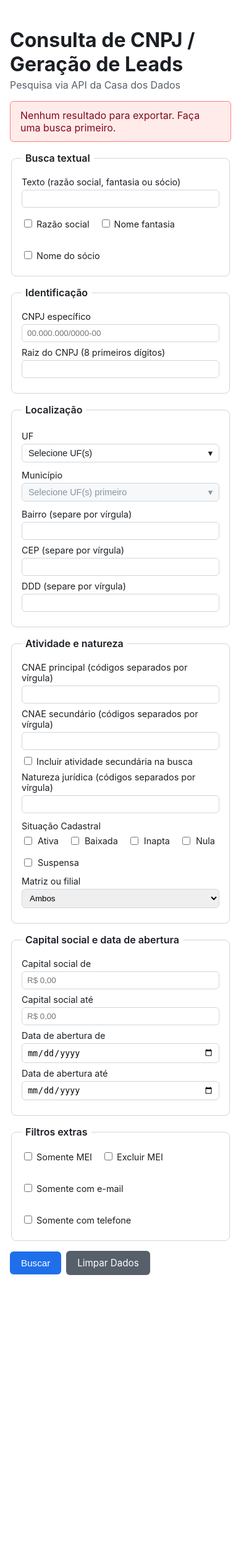
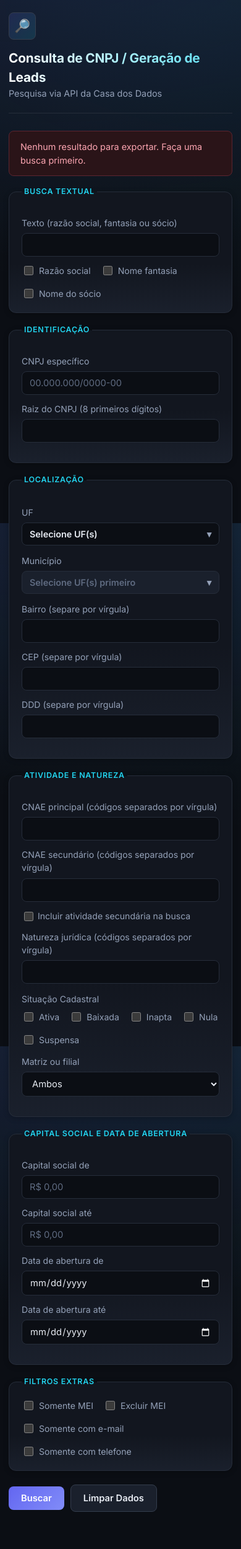
Before and after one commit to renatopradop-eng/consulta_cnpj, a Flask app: page /exportar in a window 390 px wide. Shown: the whole page at 62% size. Before the commit the page ends 2057 px from the top, so only its background shows below. Run offline with Flask 3, Linux system fonts and the light colour scheme.

Commit message:
Redesenha a interface com tema escuro moderno
- static/style.css reescrito do zero: paleta escura com gradientes sutis
  (fundo com radiais azul/ciano), cards com sombra para cada fieldset em
  grid responsivo, tipografia Inter, botões com gradiente/estados de
  hover, inputs com anel de foco, checkboxes com accent-color, tabela com
  zebra striping e cabeçalho fixo, dropdowns/paginação retrabalhados —
  mantendo todas as classes/IDs que static/app.js já usa (nada de
  comportamento muda, só aparência).
- Cabeçalho com selo/ícone e título em gradiente.
- utils.py ganha rotulo_coluna(): mapeia cada coluna técnica (capital_social,
  municipio, contato_email, contato_telefonico, atividade_principal.descricao)
  para um rótulo amigável (Capital Social, Município, E-mail, Telefone,
  CNAE Principal), usado no cabeçalho da tabela e no XLSX exportado — os
  dados continuam indexados pelo nome técnico internamente.
- Validado com screenshots reais (Playwright + dados simulados): tela
  inicial, dropdown de UF aberto e tabela de resultados.

Co-Authored-By: Claude Sonnet 5 <noreply@anthropic.com>
Claude-Session: https://claude.ai/code/session_01NCk3Zvtfvi7TAtAogZSEMd

```diff
--- a/app.py
+++ b/app.py
@@ -9,7 +9,7 @@ from flask import Flask, Response, jsonify, render_template, request, send_file,
 load_dotenv()
 
 import api_client
-from utils import build_xlsx, flatten_records
+from utils import build_xlsx, flatten_records, rotulo_coluna
 
 app = Flask(__name__)
 app.secret_key = os.environ.get("FLASK_SECRET_KEY", "dev-secret-troque-me")
@@ -154,6 +154,9 @@ def _paginar_estado(estado, pagina_raw="1", tamanho_raw=None):
 
 
 def _render(filtros, estado, erro, **extra):
+    if estado and estado.get("colunas"):
+        estado = dict(estado)
+        estado["rotulos"] = {col: rotulo_coluna(col) for col in estado["colunas"]}
     return render_template("index.html", filtros=filtros, estado=estado, erro=erro, ufs=UFS, **extra)
 
 
--- a/static/style.css
+++ b/static/style.css
@@ -1,47 +1,131 @@
 :root {
-  --cor-primaria: #1f6feb;
-  --cor-texto: #1b1f24;
-  --cor-borda: #d0d7de;
-  --cor-fundo-alt: #f6f8fa;
+  color-scheme: dark;
+
+  --bg: #0b0e14;
+  --bg-elevado: #12161f;
+  --bg-elevado-2: #1a202c;
+  --bg-hover: #1f2530;
+  --borda: #262d3a;
+  --borda-forte: #343d4d;
+
+  --texto: #e8ecf3;
+  --texto-suave: #94a1b8;
+  --texto-fraco: #5f6b81;
+
+  --primaria: #6366f1;
+  --primaria-2: #22d3ee;
+  --primaria-hover: #7880f5;
+  --primaria-fraca: rgba(99, 102, 241, 0.16);
+
+  --sucesso: #34d399;
+  --perigo: #f87171;
+  --perigo-bg: #2a1418;
+  --perigo-borda: #5c2530;
+  --perigo-texto: #fca5b1;
+
+  --raio: 12px;
+  --raio-sm: 8px;
+  --sombra: 0 8px 24px rgba(0, 0, 0, 0.35);
+  --sombra-sm: 0 2px 8px rgba(0, 0, 0, 0.25);
 }
 
 * { box-sizing: border-box; }
 
 body {
-  font-family: -apple-system, Segoe UI, Roboto, Arial, sans-serif;
-  color: var(--cor-texto);
-  max-width: 1100px;
+  font-family: "Inter", -apple-system, "Segoe UI", Roboto, Helvetica, Arial, sans-serif;
+  color: var(--texto);
+  background: var(--bg);
+  min-height: 100vh;
+  background-image:
+    radial-gradient(1200px 500px at 15% -10%, rgba(99, 102, 241, 0.12), transparent),
+    radial-gradient(900px 500px at 100% 0%, rgba(34, 211, 238, 0.08), transparent);
+  background-attachment: fixed;
+  max-width: 1180px;
   margin: 0 auto;
-  padding: 24px 16px 64px;
-  background: #fff;
+  padding: 32px 20px 72px;
+  line-height: 1.5;
+  -webkit-font-smoothing: antialiased;
 }
 
-header h1 { margin-bottom: 4px; }
-.subtitulo { color: #57606a; margin-top: 0; }
+header {
+  display: flex;
+  align-items: baseline;
+  gap: 14px;
+  flex-wrap: wrap;
+  margin-bottom: 28px;
+  padding-bottom: 20px;
+  border-bottom: 1px solid var(--borda);
+}
+header h1 {
+  margin: 0;
+  font-size: 1.6rem;
+  font-weight: 700;
+  letter-spacing: -0.01em;
+  background: linear-gradient(90deg, #fff, var(--primaria-2) 130%);
+  -webkit-background-clip: text;
+  background-clip: text;
+  color: transparent;
+}
+.subtitulo {
+  margin: 0;
+  color: var(--texto-suave);
+  font-size: 0.9rem;
+}
+
+.logo-badge {
+  display: inline-flex;
+  align-items: center;
+  justify-content: center;
+  width: 44px;
+  height: 44px;
+  border-radius: var(--raio-sm);
+  background: linear-gradient(135deg, var(--primaria-fraca), rgba(34, 211, 238, 0.14));
+  border: 1px solid var(--borda-forte);
+  font-size: 1.3rem;
+  flex-shrink: 0;
+}
 
 .alerta {
-  padding: 12px 16px;
-  border-radius: 6px;
+  padding: 14px 18px;
+  border-radius: var(--raio-sm);
   margin: 16px 0;
+  font-size: 0.9rem;
 }
 .alerta.erro {
-  background: #ffebe9;
-  border: 1px solid #ff8182;
-  color: #82071e;
+  background: var(--perigo-bg);
+  border: 1px solid var(--perigo-borda);
+  color: var(--perigo-texto);
+}
+
+.filtros {
+  display: grid;
+  grid-template-columns: repeat(auto-fit, minmax(320px, 1fr));
+  gap: 18px;
+  align-items: start;
 }
 
 fieldset {
-  border: 1px solid var(--cor-borda);
-  border-radius: 8px;
-  margin-bottom: 16px;
-  padding: 12px 16px 16px;
+  border: 1px solid var(--borda);
+  background: linear-gradient(180deg, var(--bg-elevado), var(--bg-elevado) 60%, var(--bg-elevado-2));
+  border-radius: var(--raio);
+  margin: 0;
+  padding: 18px 20px 20px;
+  box-shadow: var(--sombra-sm);
 }
-legend { font-weight: 600; padding: 0 6px; }
+legend {
+  font-weight: 600;
+  font-size: 0.78rem;
+  letter-spacing: 0.06em;
+  text-transform: uppercase;
+  color: var(--primaria-2);
+  padding: 0 4px;
+}
 
 .filtros label {
   display: block;
-  margin: 8px 0;
-  font-size: 0.9rem;
+  margin: 12px 0;
+  font-size: 0.88rem;
+  color: var(--texto-suave);
 }
 .filtros input[type="text"],
 .filtros input[type="number"],
@@ -49,26 +133,43 @@ legend { font-weight: 600; padding: 0 6px; }
 .filtros select {
   display: block;
   width: 100%;
-  max-width: 360px;
-  padding: 6px 8px;
-  margin-top: 4px;
-  border: 1px solid var(--cor-borda);
-  border-radius: 6px;
+  max-width: 100%;
+  padding: 9px 12px;
+  margin-top: 6px;
+  background: var(--bg);
+  color: var(--texto);
+  border: 1px solid var(--borda);
+  border-radius: var(--raio-sm);
+  font-size: 0.92rem;
+  font-family: inherit;
+  transition: border-color 0.15s ease, box-shadow 0.15s ease;
 }
+.filtros input[type="text"]::placeholder { color: var(--texto-fraco); }
+.filtros input:focus-visible,
+.filtros select:focus-visible {
+  outline: none;
+  border-color: var(--primaria);
+  box-shadow: 0 0 0 3px var(--primaria-fraca);
+}
+
+input[type="checkbox"] { accent-color: var(--primaria); width: 15px; height: 15px; vertical-align: -3px; }
 
 .checkboxes-linha {
   display: flex;
   gap: 16px;
   flex-wrap: wrap;
-  font-size: 0.9rem;
+  font-size: 0.88rem;
+  color: var(--texto-suave);
 }
+.checkboxes-linha label { margin: 0; display: flex; align-items: center; gap: 6px; }
 .linha-checkbox { display: flex; align-items: center; gap: 6px; }
 
-.campo-situacao { margin: 12px 0; }
+.campo-situacao { margin: 14px 0; }
 .campo-situacao .rotulo-grupo {
   display: block;
-  font-size: 0.9rem;
-  margin-bottom: 6px;
+  font-size: 0.88rem;
+  color: var(--texto-suave);
+  margin-bottom: 8px;
 }
 .campo-situacao .checkboxes-linha label {
   display: flex;
@@ -77,89 +178,149 @@ legend { font-weight: 600; padding: 0 6px; }
   margin: 0;
 }
 
-.acoes { margin: 16px 0; display: flex; gap: 8px; align-items: center; }
-
-.campo-localizacao { margin: 12px 0; }
+.campo-localizacao { margin: 14px 0; }
 .campo-localizacao .rotulo-grupo {
   display: block;
-  font-size: 0.9rem;
-  margin-bottom: 4px;
+  font-size: 0.88rem;
+  color: var(--texto-suave);
+  margin-bottom: 6px;
 }
 
 .multi-select {
   position: relative;
-  max-width: 360px;
+  max-width: 100%;
 }
 .ms-toggle {
   width: 100%;
-  max-width: 360px;
-  background: #fff;
-  color: var(--cor-texto);
-  border: 1px solid var(--cor-borda);
-  border-radius: 6px;
-  padding: 6px 10px;
+  background: var(--bg);
+  color: var(--texto);
+  border: 1px solid var(--borda);
+  border-radius: var(--raio-sm);
+  padding: 9px 12px;
   display: flex;
   justify-content: space-between;
   align-items: center;
   font-size: 0.9rem;
+  font-family: inherit;
   cursor: pointer;
+  transition: border-color 0.15s ease;
 }
+.ms-toggle:hover:not(:disabled) { border-color: var(--borda-forte); }
 .ms-toggle:disabled {
-  background: var(--cor-fundo-alt);
-  color: #8b949e;
+  background: var(--bg-elevado-2);
+  color: var(--texto-fraco);
   cursor: not-allowed;
 }
-.ms-toggle .ms-caret { margin-left: 8px; }
+.ms-toggle .ms-caret { margin-left: 8px; color: var(--texto-suave); }
 
 .ms-panel {
   position: absolute;
-  z-index: 20;
-  top: calc(100% + 4px);
+  z-index: 30;
+  top: calc(100% + 6px);
   left: 0;
   width: 320px;
   max-width: 90vw;
-  background: #fff;
-  border: 1px solid var(--cor-borda);
-  border-radius: 8px;
-  box-shadow: 0 6px 16px rgba(27, 31, 36, 0.15);
-  padding: 8px;
+  background: var(--bg-elevado-2);
+  border: 1px solid var(--borda-forte);
+  border-radius: var(--raio);
+  box-shadow: var(--sombra);
+  padding: 10px;
 }
+.ms-filtro {
+  width: 100%;
+  padding: 8px 10px;
+  margin-bottom: 8px;
+  background: var(--bg);
+  color: var(--texto);
+  border: 1px solid var(--borda);
+  border-radius: var(--raio-sm);
+  font-family: inherit;
+}
+.ms-filtro:focus-visible {
+  outline: none;
+  border-color: var(--primaria);
+  box-shadow: 0 0 0 3px var(--primaria-fraca);
+}
+
 .ms-acoes-lista {
   display: flex;
-  gap: 12px;
-  margin-bottom: 6px;
+  gap: 14px;
+  margin-bottom: 8px;
 }
 .ms-link {
   background: none;
   border: none;
-  color: var(--cor-primaria);
-  font-size: 0.82rem;
+  color: var(--primaria-2);
+  font-size: 0.8rem;
   padding: 0;
   cursor: pointer;
-  text-decoration: underline;
+  font-family: inherit;
 }
-.ms-link:hover { opacity: 0.8; }
+.ms-link:hover { color: var(--primaria-hover); text-decoration: underline; }
 
-.ms-filtro {
-  width: 100%;
-  padding: 6px 8px;
-  margin-bottom: 6px;
-  border: 1px solid var(--cor-borda);
-  border-radius: 6px;
-}
 .ms-lista {
-  max-height: 220px;
+  max-height: 240px;
   overflow-y: auto;
 }
 .ms-item {
-  display: block;
-  padding: 4px 4px;
-  font-size: 0.88rem;
-  border-radius: 4px;
+  display: flex;
+  align-items: center;
+  gap: 8px;
+  padding: 6px 8px;
+  font-size: 0.86rem;
+  color: var(--texto-suave);
+  border-radius: 6px;
 }
-.ms-item:hover { background: var(--cor-fundo-alt); }
-.ms-carregando, .ms-erro { font-size: 0.85rem; padding: 6px 4px; color: #57606a; }
-.ms-erro { color: #82071e; }
+.ms-item:hover { background: var(--bg-hover); color: var(--texto); }
+.ms-carregando, .ms-erro { font-size: 0.85rem; padding: 8px 6px; color: var(--texto-suave); }
+.ms-erro { color: var(--perigo-texto); }
+
+.acoes { margin: 4px 0; display: flex; gap: 10px; align-items: center; grid-column: 1 / -1; }
+
+button, .botao {
+  background: linear-gradient(135deg, var(--primaria), #818cf8);
+  color: #fff;
+  border: none;
+  padding: 10px 20px;
+  border-radius: var(--raio-sm);
+  cursor: pointer;
+  font-size: 0.92rem;
+  font-weight: 600;
+  font-family: inherit;
+  text-decoration: none;
+  display: inline-flex;
+  align-items: center;
+  gap: 6px;
+  transition: filter 0.15s ease, transform 0.1s ease;
+}
+button:hover, .botao:hover { filter: brightness(1.1); }
+button:active, .botao:active { transform: translateY(1px); }
+
+.botao.secundario {
+  background: var(--bg-elevado-2);
+  color: var(--texto);
+  border: 1px solid var(--borda-forte);
+}
+.botao.secundario:hover { background: var(--bg-hover); filter: none; }
+.botao.desabilitado { pointer-events: none; opacity: 0.4; }
+
+.resultados { margin-top: 36px; }
+
+.resultados-cabecalho {
+  display: flex;
+  justify-content: space-between;
+  align-items: center;
+  flex-wrap: wrap;
+  gap: 12px;
+  margin-bottom: 16px;
+}
+.resultados-cabecalho h2 {
+  margin: 0;
+  font-size: 1.1rem;
+  font-weight: 600;
+  color: var(--texto);
+}
+.acoes-resultado { display: flex; gap: 8px; flex-wrap: wrap; }
 
 .paginacao-controles {
   display: flex;
@@ -167,56 +328,59 @@ legend { font-weight: 600; padding: 0 6px; }
   align-items: center;
   flex-wrap: wrap;
   gap: 12px;
-  margin: 12px 0;
+  margin: 14px 0;
 }
-.seletor-tamanho label { font-size: 0.9rem; display: flex; align-items: center; gap: 6px; }
-.seletor-tamanho select { padding: 4px 8px; border-radius: 6px; border: 1px solid var(--cor-borda); }
-
-.paginacao { display: flex; align-items: center; gap: 12px; }
-.paginacao-rodape { justify-content: center; margin-top: 12px; }
-.paginacao-info { font-size: 0.9rem; }
-.botao.desabilitado { pointer-events: none; opacity: 0.45; }
-
-button, .botao {
-  background: var(--cor-primaria);
-  color: #fff;
-  border: none;
-  padding: 10px 18px;
-  border-radius: 6px;
-  cursor: pointer;
-  font-size: 0.95rem;
-  text-decoration: none;
-  display: inline-block;
-}
-button:hover, .botao:hover { opacity: 0.9; }
-.botao.secundario { background: #57606a; }
-
-.resultados-cabecalho {
+.seletor-tamanho label {
+  font-size: 0.86rem;
+  color: var(--texto-suave);
   display: flex;
-  justify-content: space-between;
   align-items: center;
-  flex-wrap: wrap;
   gap: 8px;
 }
-.acoes-resultado { display: flex; gap: 8px; }
+.seletor-tamanho select {
+  padding: 6px 10px;
+  border-radius: var(--raio-sm);
+  border: 1px solid var(--borda);
+  background: var(--bg-elevado);
+  color: var(--texto);
+  font-family: inherit;
+}
+
+.paginacao { display: flex; align-items: center; gap: 14px; }
+.paginacao-info { font-size: 0.86rem; color: var(--texto-suave); }
+.paginacao-rodape { justify-content: center; margin-top: 18px; }
 
 .tabela-wrap {
   overflow-x: auto;
-  border: 1px solid var(--cor-borda);
-  border-radius: 8px;
-  margin: 12px 0;
+  border: 1px solid var(--borda);
+  border-radius: var(--raio);
+  box-shadow: var(--sombra-sm);
 }
 
 table { border-collapse: collapse; width: 100%; font-size: 0.85rem; }
 th, td {
-  border-bottom: 1px solid var(--cor-borda);
-  padding: 6px 10px;
+  border-bottom: 1px solid var(--borda);
+  padding: 10px 14px;
   text-align: left;
   white-space: nowrap;
 }
 thead th {
-  background: var(--cor-fundo-alt);
+  background: var(--bg-elevado-2);
+  color: var(--texto-suave);
+  font-weight: 600;
+  font-size: 0.76rem;
+  text-transform: uppercase;
+  letter-spacing: 0.04em;
   position: sticky;
   top: 0;
 }
-tbody tr:hover { background: var(--cor-fundo-alt); }
+tbody tr { background: var(--bg-elevado); transition: background 0.1s ease; }
+tbody tr:nth-child(even) { background: var(--bg-elevado-2); }
+tbody tr:hover { background: var(--bg-hover); }
+tbody td { color: var(--texto-suave); }
+
+@media (max-width: 640px) {
+  body { padding: 20px 14px 56px; }
+  header h1 { font-size: 1.3rem; }
+  .filtros { grid-template-columns: 1fr; }
+}
--- a/templates/index.html
+++ b/templates/index.html
@@ -2,7 +2,11 @@
 <html lang="pt-br">
 <head>
   <meta charset="utf-8">
+  <meta name="viewport" content="width=device-width, initial-scale=1">
   <title>Consulta CNPJ — Casa dos Dados</title>
+  <link rel="preconnect" href="https://fonts.googleapis.com">
+  <link rel="preconnect" href="https://fonts.gstatic.com" crossorigin>
+  <link rel="stylesheet" href="https://fonts.googleapis.com/css2?family=Inter:wght@400;500;600;700&display=swap">
   <link rel="stylesheet" href="{{ url_for('static', filename='style.css') }}">
 </head>
 <body>
@@ -25,8 +29,11 @@
   {% endmacro %}
 
   <header>
-    <h1>Consulta de CNPJ / Geração de Leads</h1>
-    <p class="subtitulo">Pesquisa via API da Casa dos Dados</p>
+    <span class="logo-badge">🔎</span>
+    <div>
+      <h1>Consulta de CNPJ / Geração de Leads</h1>
+      <p class="subtitulo">Pesquisa via API da Casa dos Dados</p>
+    </div>
   </header>
 
   {% if erro %}
@@ -220,7 +227,7 @@
         <table>
           <thead>
             <tr>
-              {% for col in estado.colunas %}<th>{{ col }}</th>{% endfor %}
+              {% for col in estado.colunas %}<th>{{ estado.rotulos.get(col, col) }}</th>{% endfor %}
             </tr>
           </thead>
           <tbody>
```
Also changed, not shown: utils.py (+25 -3 lines).
